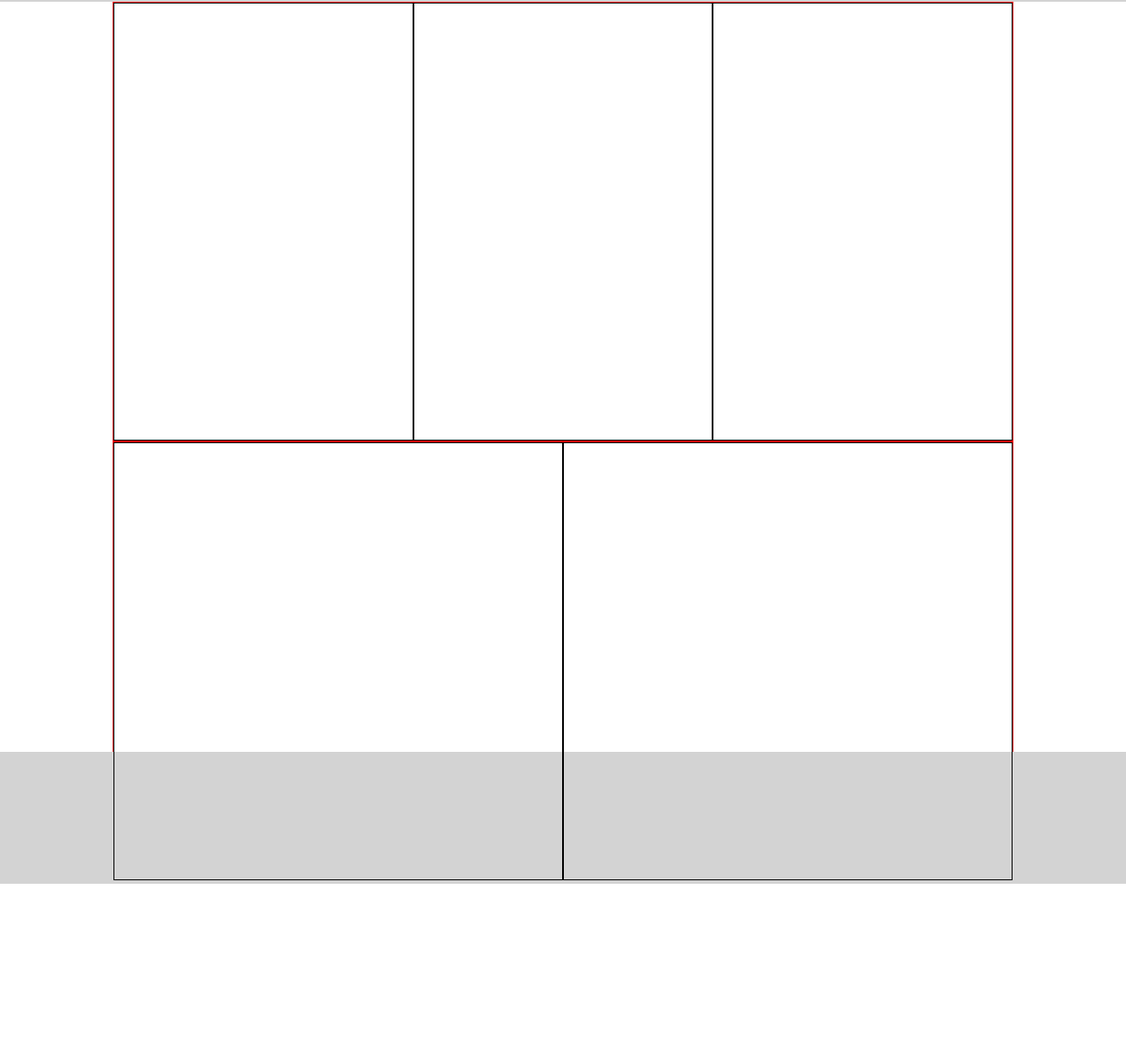
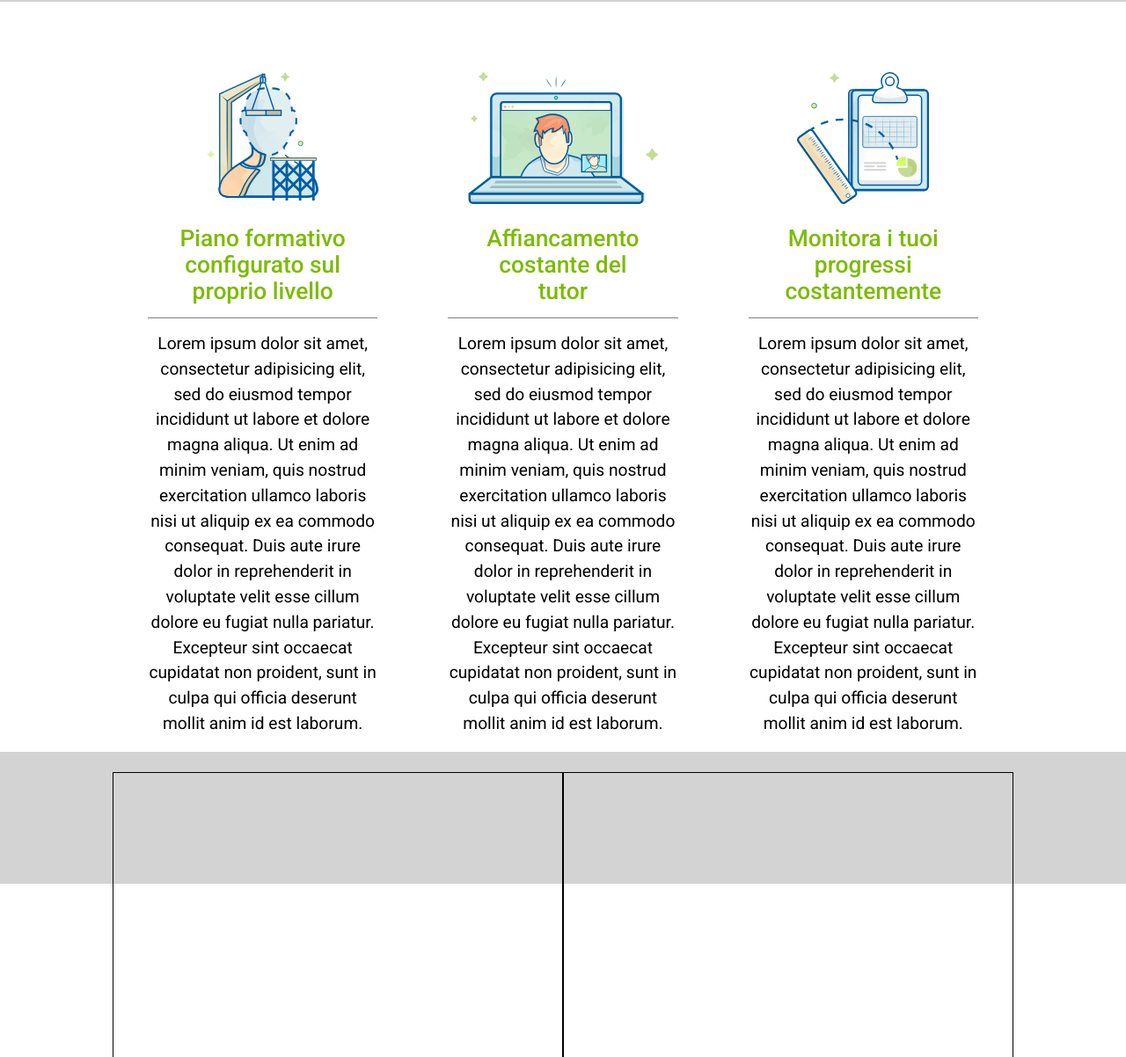
Before and after one commit to lorismatteri/htmlcss-fluentify, a plain HTML site: page index.html in a window 1280 px wide. Shown: the part 695-1897 px from the top of the page at 88% size. Before the commit the page ends 1700 px from the top, so only its background shows below. Drawn offline with Linux system fonts and the light colour scheme.

Commit message:
Aggiunta row in main
Inserita riga con 3 colonne con immagini titolo e paragrafo

```diff
--- a/css/style.css
+++ b/css/style.css
@@ -152,17 +152,35 @@ div#row_special p {
 }
 
 .row {
-  border: 1px solid red;
   height: 50%;
+  padding-top: 40px;
 }
 
 .col_3 {
   float: left;
   width: 33.33%;
-  height: 100%;
-  border: 1px solid black;
+  text-align: center;
+  padding: 40px;
 }
 
+div.col_3 img {
+  height: 150px;
+  margin-bottom: 20px;
+}
+
+div.col_3 h4 {
+  color: #7CBB02;
+  font-size: 1.65em;
+  font-weight: 500;
+  padding-bottom: 15px;
+  border-bottom: 1px solid grey;
+}
+
+div.col_3 p {
+  font-size: 1.2em;
+  margin-top: 15px;
+  line-height: 1.5em;
+}
 .col_2 {
   float: left;
   width: 50%;
--- a/index.html
+++ b/index.html
@@ -69,15 +69,27 @@
         <div class="row">
 
           <div class="col_3">
-
+            <img src="img/profile.svg" alt="">
+            <h4>Piano formativo configurato sul proprio livello</h4>
+            <p>
+              Lorem ipsum dolor sit amet, consectetur adipisicing elit, sed do eiusmod tempor incididunt ut labore et dolore magna aliqua. Ut enim ad minim veniam, quis nostrud exercitation ullamco laboris nisi ut aliquip ex ea commodo consequat. Duis aute irure dolor in reprehenderit in voluptate velit esse cillum dolore eu fugiat nulla pariatur. Excepteur sint occaecat cupidatat non proident, sunt in culpa qui officia deserunt mollit anim id est laborum.
+            </p>
           </div>
 
           <div class="col_3">
-
+            <img src="img/computer.svg" alt="">
+            <h4>Affiancamento costante del <br> tutor</h4>
+            <p>
+              Lorem ipsum dolor sit amet, consectetur adipisicing elit, sed do eiusmod tempor incididunt ut labore et dolore magna aliqua. Ut enim ad minim veniam, quis nostrud exercitation ullamco laboris nisi ut aliquip ex ea commodo consequat. Duis aute irure dolor in reprehenderit in voluptate velit esse cillum dolore eu fugiat nulla pariatur. Excepteur sint occaecat cupidatat non proident, sunt in culpa qui officia deserunt mollit anim id est laborum.
+            </p>
           </div>
 
           <div class="col_3">
-
+            <img src="img/doc.svg" alt="">
+            <h4>Monitora i tuoi progressi costantemente</h4>
+            <p>
+              Lorem ipsum dolor sit amet, consectetur adipisicing elit, sed do eiusmod tempor incididunt ut labore et dolore magna aliqua. Ut enim ad minim veniam, quis nostrud exercitation ullamco laboris nisi ut aliquip ex ea commodo consequat. Duis aute irure dolor in reprehenderit in voluptate velit esse cillum dolore eu fugiat nulla pariatur. Excepteur sint occaecat cupidatat non proident, sunt in culpa qui officia deserunt mollit anim id est laborum.
+            </p>
           </div>
 
         </div>
```
